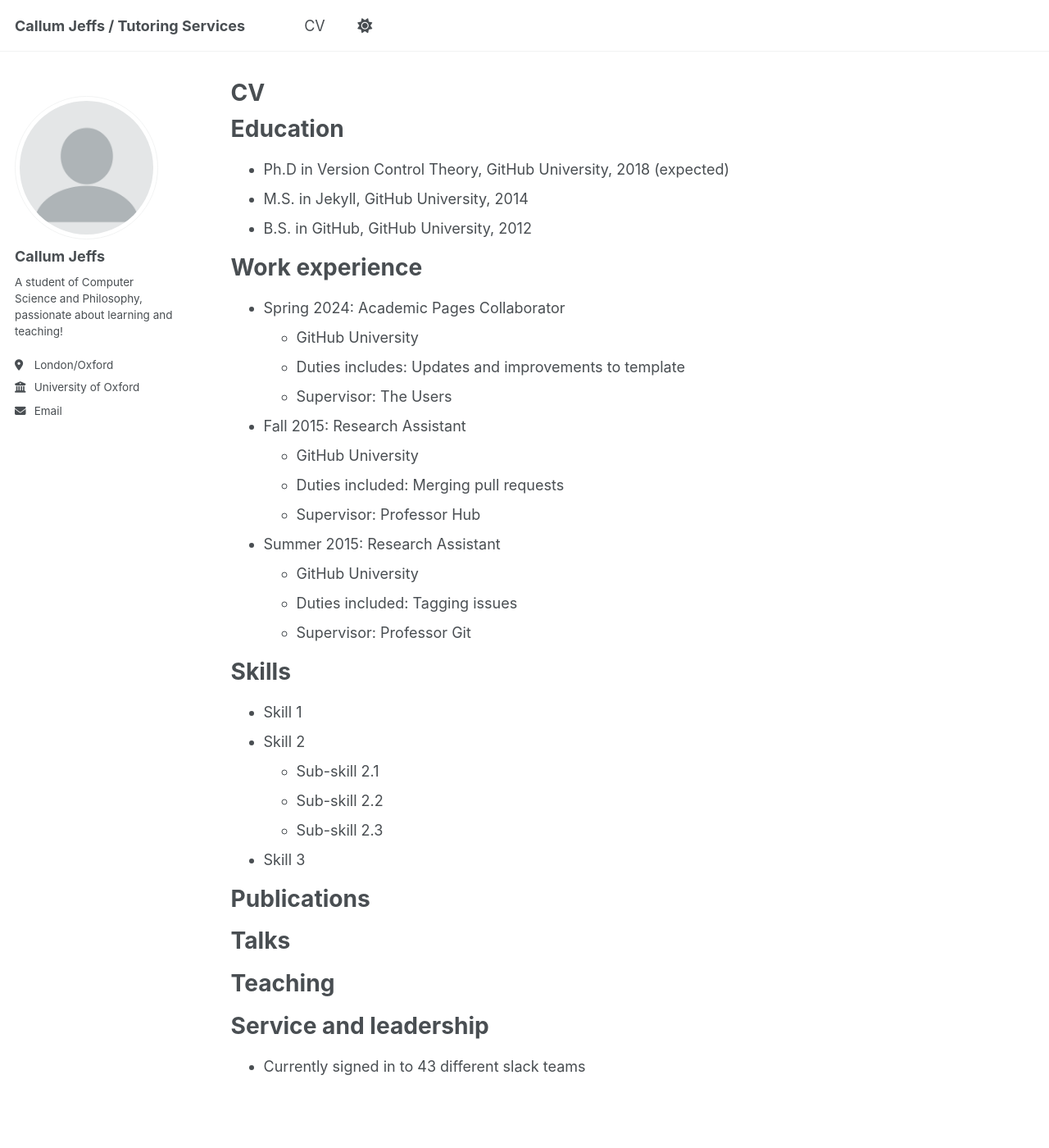
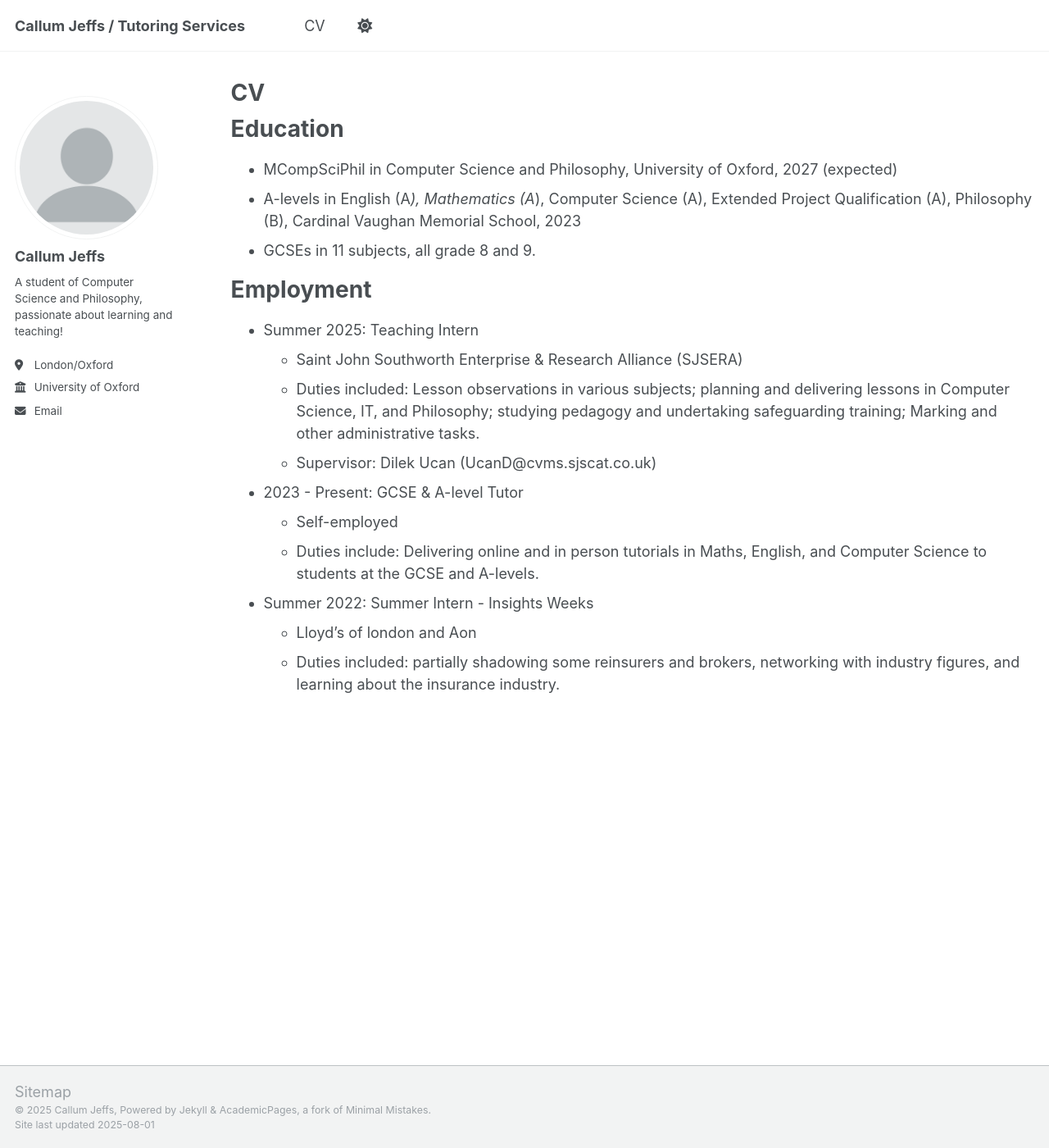
Before and after one commit to Mycotaur/Mycotaur.github.io, a Jekyll site: the page built from _pages/cv.md, in a window 1280 px wide and 1400 px high. Shown: the whole window at 82% size. Built offline with Jekyll 4.4.1, drawn with Linux system fonts in a browser that asks for light colours; a script that is not in the unit is left out.

Commit message:
Update cv.md

```diff
--- a/_pages/cv.md
+++ b/_pages/cv.md
@@ -11,54 +11,21 @@ redirect_from:
 
 Education
 ======
-* Ph.D in Version Control Theory, GitHub University, 2018 (expected)
-* M.S. in Jekyll, GitHub University, 2014
-* B.S. in GitHub, GitHub University, 2012
+* MCompSciPhil in Computer Science and Philosophy, University of Oxford, 2027 (expected)
+* A-levels in English (A*), Mathematics (A*), Computer Science (A), Extended Project Qualification (A), Philosophy (B), Cardinal Vaughan Memorial School, 2023
+* GCSEs in 11 subjects, all grade 8 and 9.
 
-Work experience
+Employment
 ======
-* Spring 2024: Academic Pages Collaborator
-  * GitHub University
-  * Duties includes: Updates and improvements to template
-  * Supervisor: The Users
+* Summer 2025: Teaching Intern
+  * Saint John Southworth Enterprise & Research Alliance (SJSERA)
+  * Duties included: Lesson observations in various subjects; planning and delivering lessons in Computer Science, IT, and Philosophy; studying pedagogy and undertaking safeguarding training; Marking and other administrative tasks.
+  * Supervisor: Dilek Ucan (UcanD@cvms.sjscat.co.uk)
 
-* Fall 2015: Research Assistant
-  * GitHub University
-  * Duties included: Merging pull requests
-  * Supervisor: Professor Hub
+* 2023 - Present: GCSE & A-level Tutor
+  * Self-employed
+  * Duties include: Delivering online and in person tutorials in Maths, English, and Computer Science to students at the GCSE and A-levels.
 
-* Summer 2015: Research Assistant
-  * GitHub University
-  * Duties included: Tagging issues
-  * Supervisor: Professor Git
-
-Skills
-======
-* Skill 1
-* Skill 2
-  * Sub-skill 2.1
-  * Sub-skill 2.2
-  * Sub-skill 2.3
-* Skill 3
-
-Publications
-======
-  <ul>{% for post in site.publications reversed %}
-    {% include archive-single-cv.html %}
-  {% endfor %}</ul>
-
-Talks
-======
-  <ul>{% for post in site.talks reversed %}
-    {% include archive-single-talk-cv.html  %}
-  {% endfor %}</ul>
-
-Teaching
-======
-  <ul>{% for post in site.teaching reversed %}
-    {% include archive-single-cv.html %}
-  {% endfor %}</ul>
-
-Service and leadership
-======
-* Currently signed in to 43 different slack teams
+* Summer 2022: Summer Intern - Insights Weeks
+  * Lloyd's of london and Aon
+  * Duties included: partially shadowing some reinsurers and brokers, networking with industry figures, and learning about the insurance industry.
```
